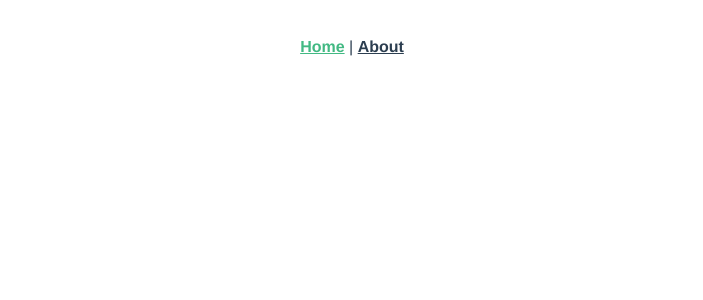
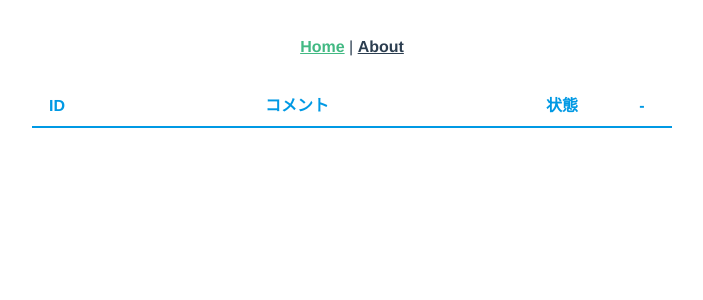
Before and after one commit to gkapa/vue_tutorial, a Vue app: page /#/ in a window 1280 px wide. Before the commit this address had no page. Shown: the top 300 px of the page, without its empty margins (288-991 px from the left). Built offline with nearby package versions, Linux system fonts and the light colour scheme.

Commit message:
STEP4 リスト用テーブル

```diff
--- a/src/components/Home.vue
+++ b/src/components/Home.vue
@@ -1,6 +1,19 @@
 <template>
   <div id="Home">
-    <!-- ここにテンプレートを書いていく -->
+    <table>
+      <!-- テーブルヘッダー -->
+      <thead>
+        <tr>
+          <th class="id">ID</th>
+          <th class="comment">コメント</th>
+          <th class="state">状態</th>
+          <th class="button">-</th>
+        </tr>
+      </thead>
+      <tbody>
+        <!-- [1] ここに <tr> で ToDo の要素を1行づつ繰り返し表示したい -->
+      </tbody>
+    </table>
   </div>
 </template>
 
@@ -17,6 +30,7 @@ interface Itodo {
 var STORAGE_KEY = "todos-vuejs-demo";
 var todoStorage = {
   uid: null,
+
   fetch: function () {
     var todos = JSON.parse(localStorage.getItem(STORAGE_KEY) || "[]");
     todos.forEach(function (todo: Itodo, index: number) {
```
